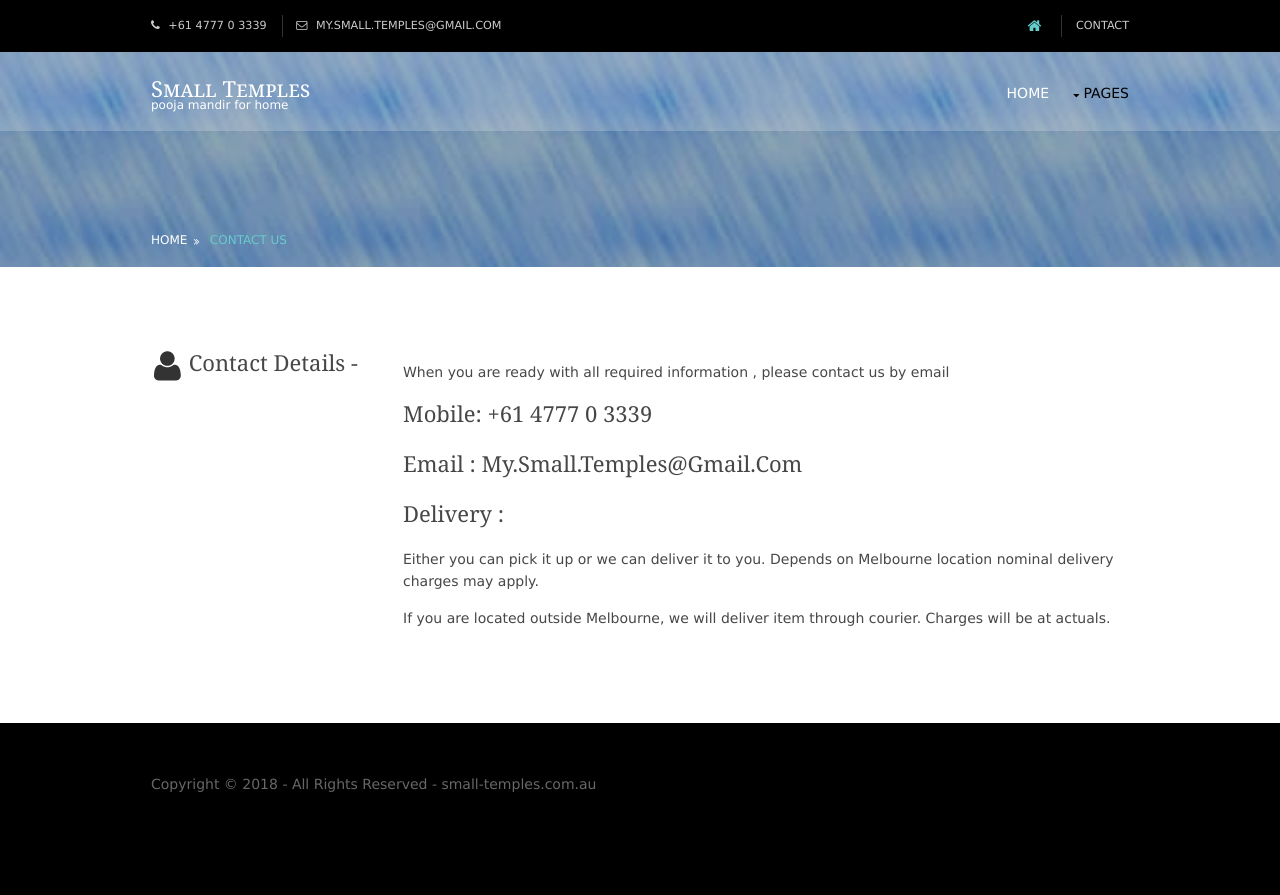
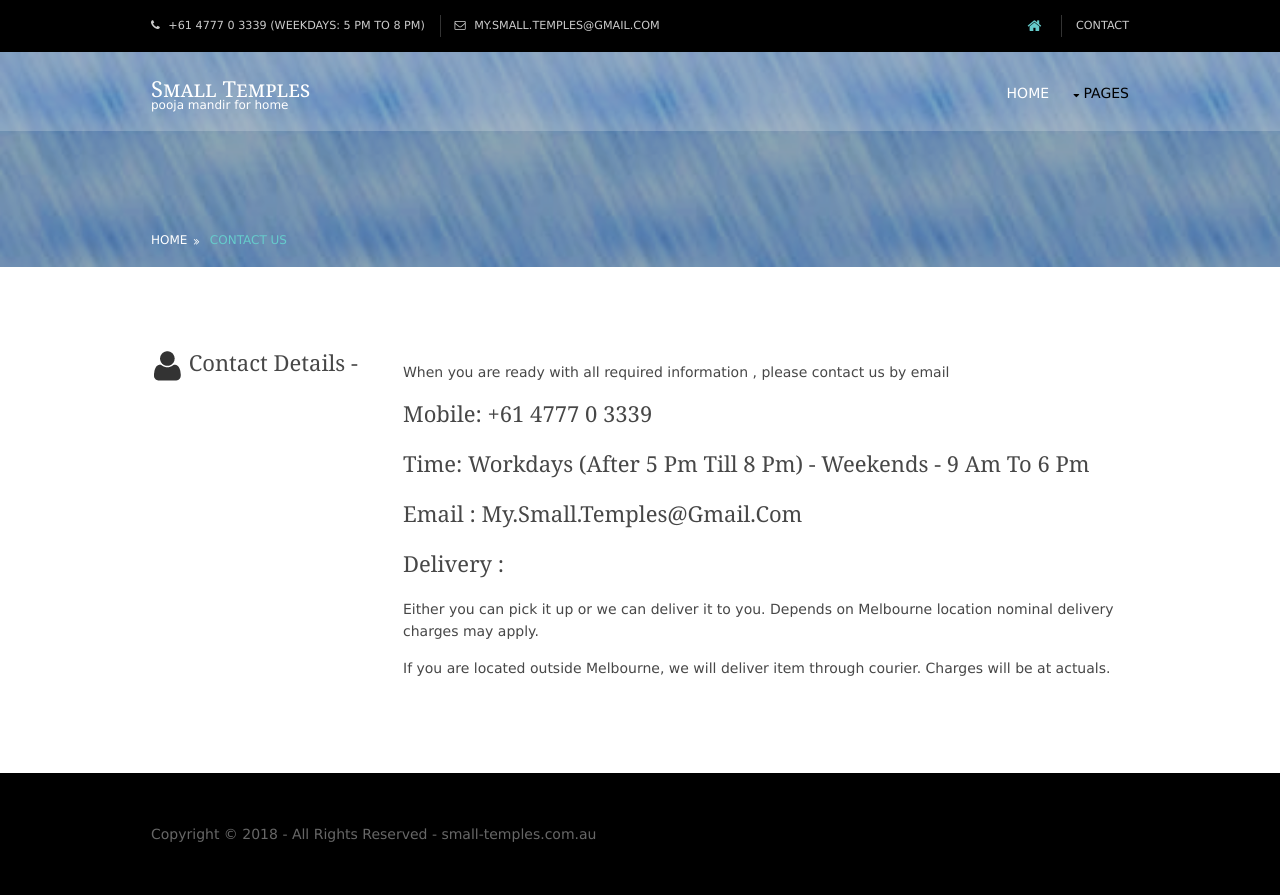
Before and after one commit to smalltemples/project, a plain HTML site: page pages/contact.html in a window 1280 px wide. Before the commit the page ends 845 px from the top, so only its background shows below. Drawn offline with Linux system fonts and the light colour scheme.

Commit message:
Updates to contracts

```diff
--- a/pages/contact.html
+++ b/pages/contact.html
@@ -12,7 +12,7 @@
     <!-- ################################################################################################ -->
     <div class="fl_left">
       <ul class="nospace">
-      	<li><i class="fa fa-phone"></i> +61 4777 0 3339 </li>
+      	<li><i class="fa fa-phone"></i> +61 4777 0 3339 (weekdays: 5 pm to 8 pm)</li>
         	<li><i class="fa fa-envelope-o"></i> my.small.temples@gmail.com</li>
       </ul>
     </div>
@@ -78,6 +78,7 @@
       <p>When you are ready with all required information , please contact us by email </p>
 
        <h2>Mobile: +61 4777 0 3339
+        <h2> Time: Workdays (after 5 pm till 8 pm) - Weekends - 9 am to 6 pm
 		 <h2>Email : my.small.temples@gmail.com </h2>
 
    	<p><h2>Delivery :</h2> Either you can pick it up or we can deliver it to you. Depends on Melbourne location nominal delivery charges may apply.</p>
```
Also changed, not shown: index.html (+1 -1 lines), pages/dimensions.html (+1 -1 lines), pages/gallery.html (+1 -1 lines), pages/process.html (+1 -1 lines).
